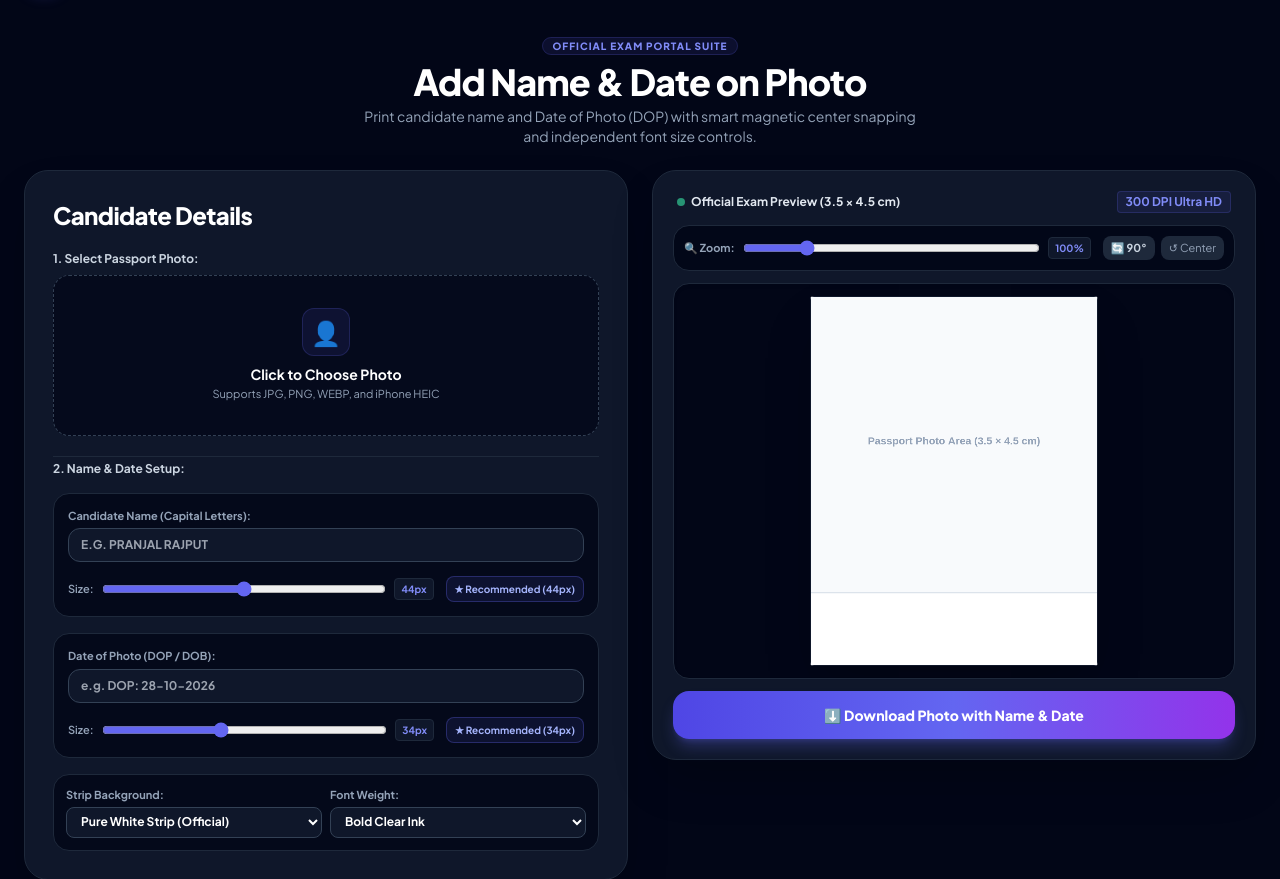
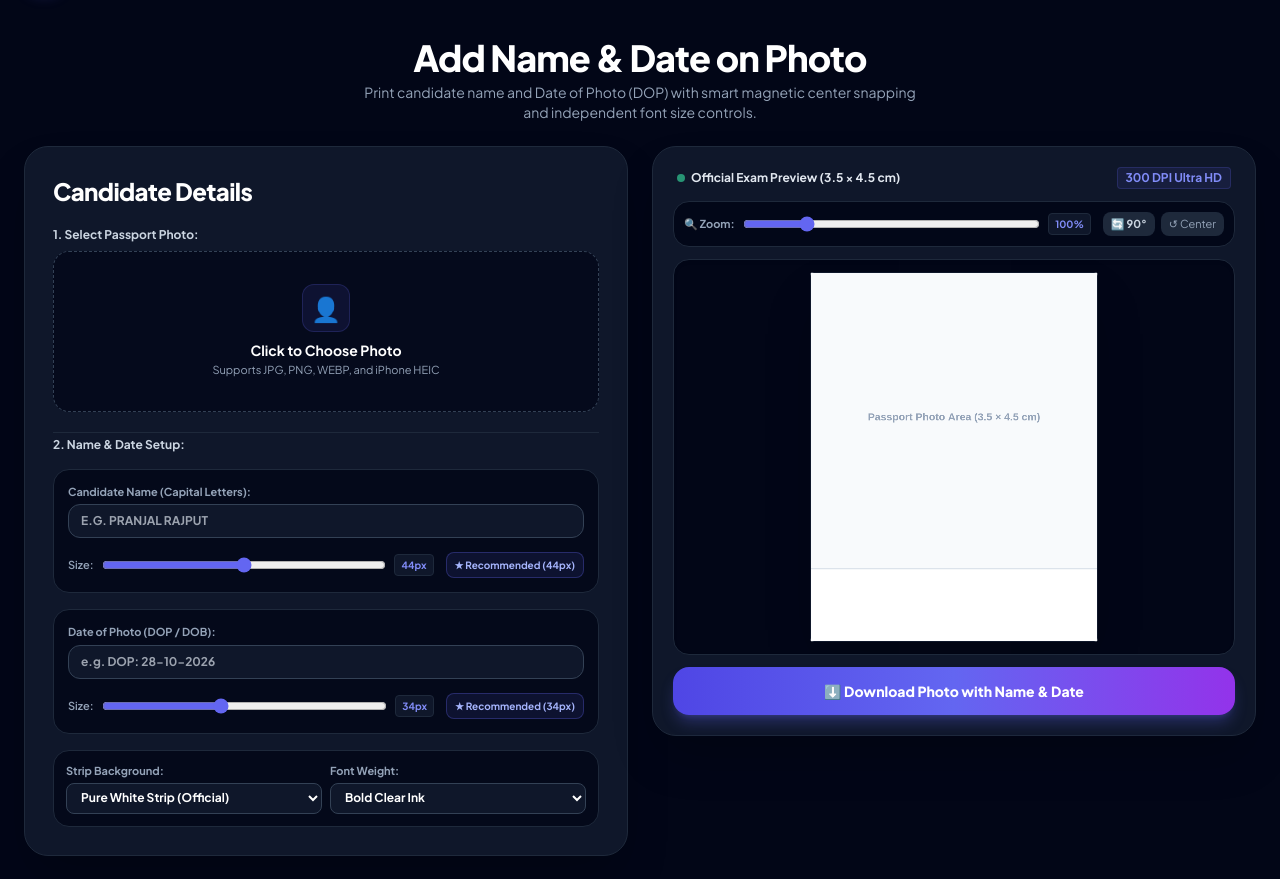
Before and after one commit to pranjalrajput243/smartpictools, a Flask app: page /add-name-date-on-photo in a window 1280 px wide. Shown: the part 65-944 px from the top of the page. Run offline with Flask 3, Linux system fonts and the light colour scheme; some libraries are stand-ins or nearby versions.

Commit message:
Update add-name-date-on-photo.html

```diff
--- a/templates/add-name-date-on-photo.html
+++ b/templates/add-name-date-on-photo.html
@@ -130,7 +130,6 @@
     <main class="max-w-7xl mx-auto w-full px-3 sm:px-6 py-5 sm:py-8 flex-1">
 
         <div class="text-center max-w-xl mx-auto mb-6">
-            <span class="text-[10px] font-extrabold uppercase tracking-widest text-indigo-400 bg-indigo-500/10 px-2.5 py-0.5 rounded-full border border-indigo-500/20">Official Exam Portal Suite</span>
             <h1 class="text-2xl sm:text-4xl font-black text-white mt-1.5 tracking-tight">Add Name & Date on Photo</h1>
             <p class="mt-1 text-slate-400 text-xs sm:text-sm">Print candidate name and Date of Photo (DOP) with smart magnetic center snapping and independent font size controls.</p>
         </div>
```
